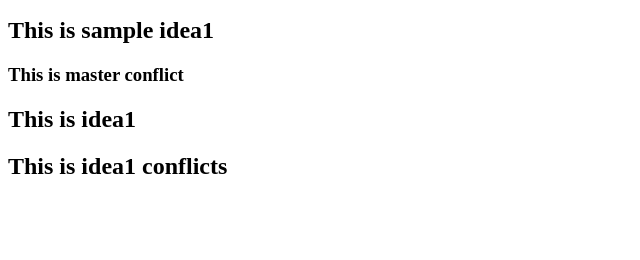
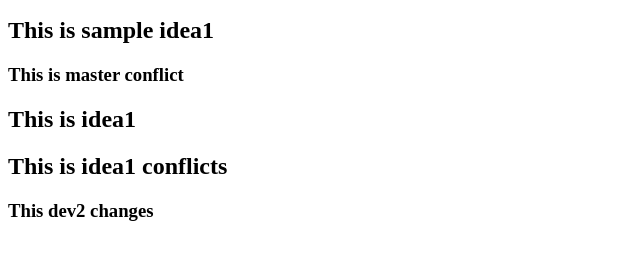
Before and after one commit to kajalakshmi/webtest, a plain HTML site: page index.html in a window 1280 px wide. Shown: the part 96-356 px from the top of the page, without its empty margins (0-640 px from the left). Drawn offline with Linux system fonts and the light colour scheme.

Commit message:
Update index.html

```diff
--- a/index.html
+++ b/index.html
@@ -4,3 +4,4 @@
 <h3>This is master conflict</h3>
 <h2>This is idea1</h2>
 <h2>This is idea1 conflicts</h2>
+<h3> This dev2 changes </h2>
```
